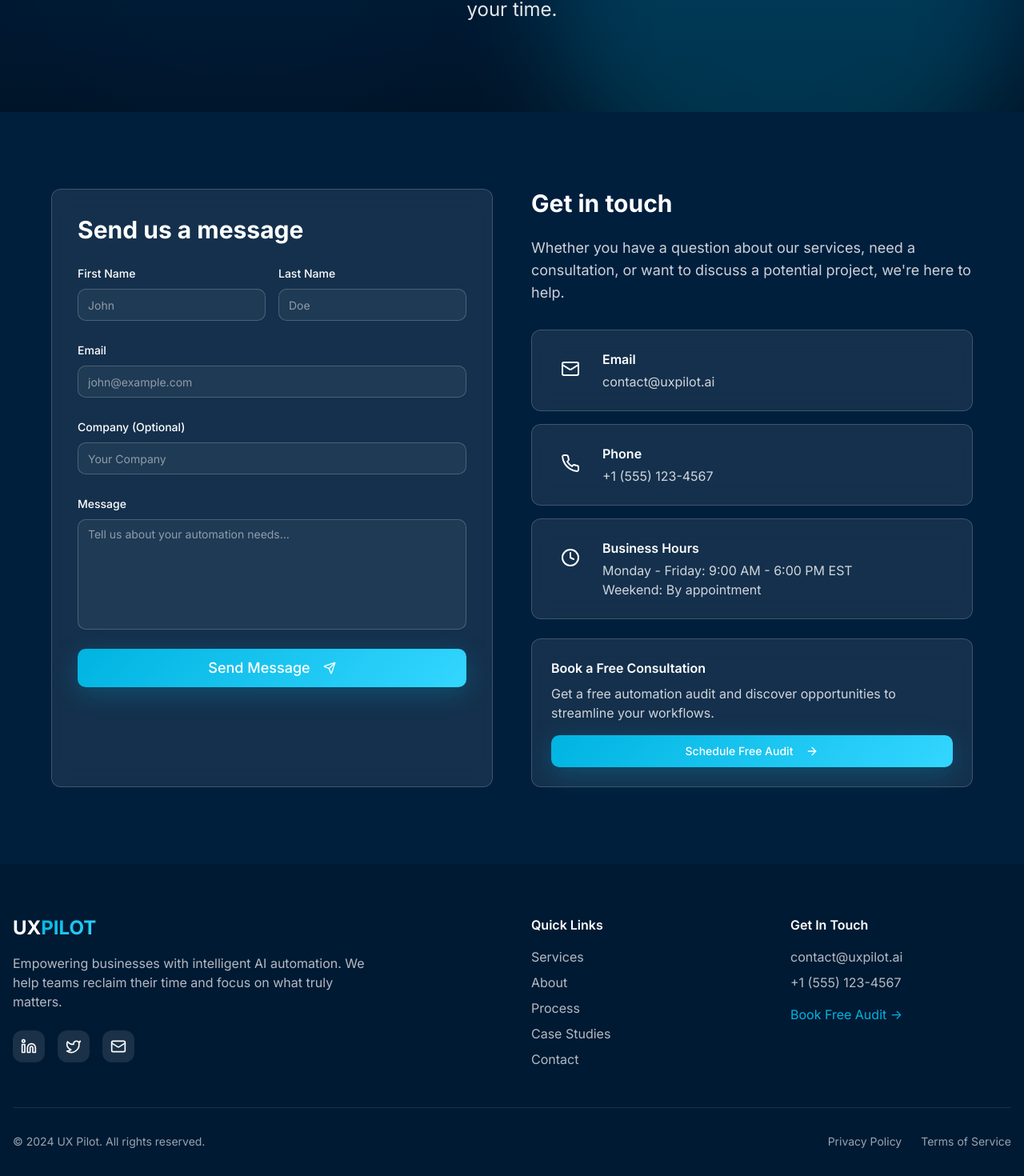
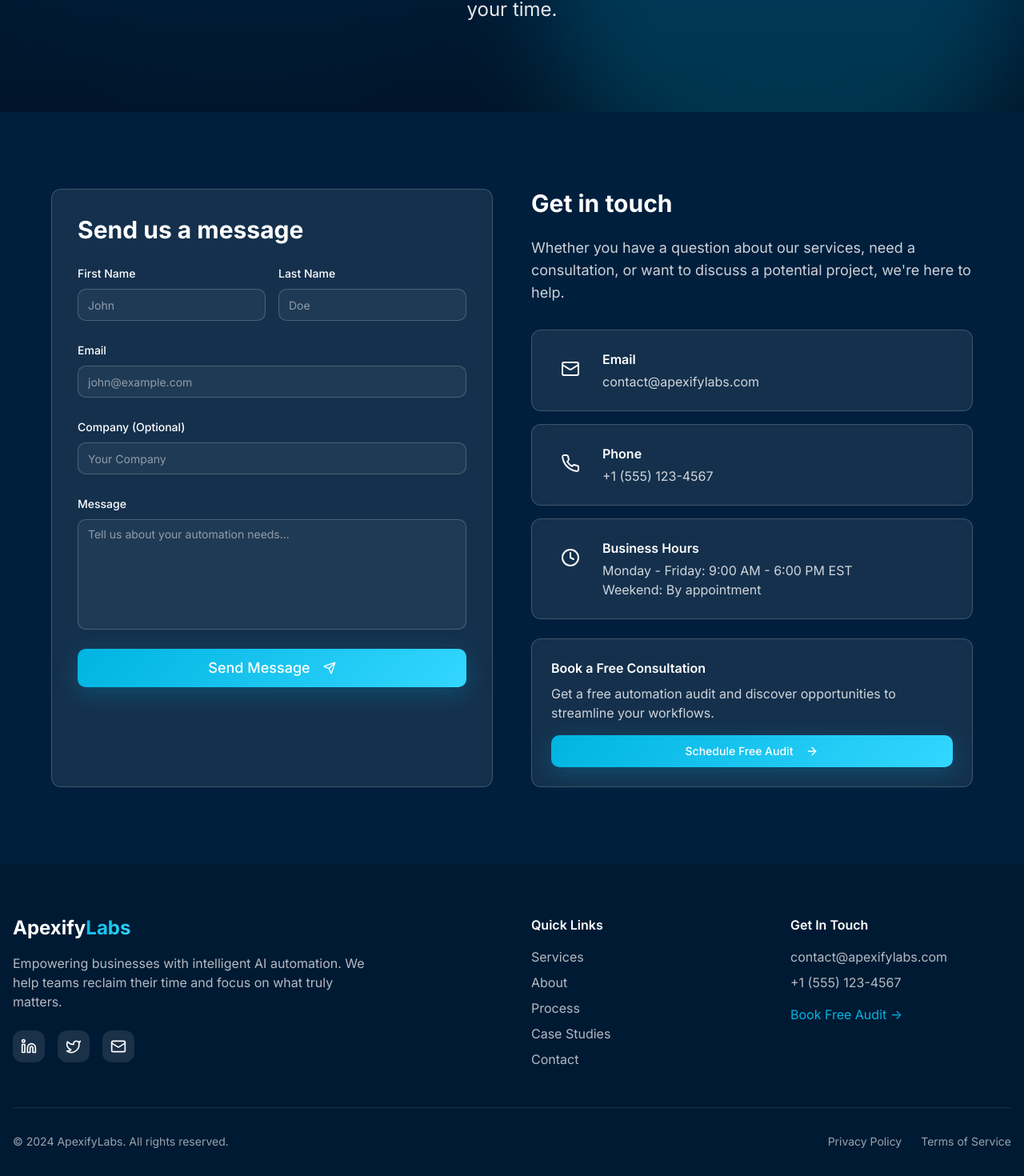
Before and after one commit to MI-PROPROGRAMMER/aiautomation-website, a React (Vite) app: page /contact in a window 1280 px wide. Shown: the part 332-1802 px from the top of the page at 80% size. Built offline with nearby package versions, Linux system fonts and the light colour scheme; the HTML template or start-up script is replaced by a standard one.

Commit message:
Updated the real name of the company

```diff
--- a/index.html
+++ b/index.html
@@ -3,11 +3,11 @@
   <head>
     <meta charset="UTF-8" />
     <meta name="viewport" content="width=device-width, initial-scale=1.0" />
-    <title>UX Pilot - AI Automation Agency</title>
+    <title>ApexifyLabs - Analyze. Automate. Apexify.</title>
     <meta name="description" content="Transform your business with custom AI automation solutions. Eliminate repetitive tasks and focus on strategic work." />
-    <meta name="author" content="UX Pilot" />
+    <meta name="author" content="ApexifyLabs" />
 
-    <meta property="og:title" content="UX Pilot - AI Automation Agency" />
+    <meta property="og:title" content="ApexifyLabs - AI Automation Agency" />
     <meta property="og:description" content="Reclaim your time with custom AI automation. Trusted by 50+ businesses worldwide." />
     <meta property="og:type" content="website" />
 
--- a/src/components/Footer.tsx
+++ b/src/components/Footer.tsx
@@ -8,7 +8,7 @@ export const Footer = () => {
           {/* Brand */}
           <div className="md:col-span-2">
             <div className="text-2xl font-bold mb-4">
-              UX<span className="text-gradient">PILOT</span>
+              Apexify<span className="text-gradient">Labs</span>
             </div>
             <p className="text-primary-foreground/70 mb-6 max-w-md">
               Empowering businesses with intelligent AI automation. We help teams reclaim their time and focus on what
@@ -72,7 +72,7 @@ export const Footer = () => {
           <div>
             <h4 className="font-semibold mb-4">Get In Touch</h4>
             <ul className="space-y-2 text-primary-foreground/70">
-              <li>contact@uxpilot.ai</li>
+              <li>contact@apexifylabs.com</li>
               <li>+1 (555) 123-4567</li>
               <li className="pt-2">
                 <a href="#" className="text-accent hover:underline">
@@ -85,7 +85,7 @@ export const Footer = () => {
 
         {/* Bottom Bar */}
         <div className="pt-8 border-t border-white/10 flex flex-col md:flex-row justify-between items-center gap-4">
-          <p className="text-primary-foreground/60 text-sm">© 2024 UX Pilot. All rights reserved.</p>
+          <p className="text-primary-foreground/60 text-sm">© 2024 ApexifyLabs. All rights reserved.</p>
           <div className="flex gap-6 text-sm text-primary-foreground/60">
             <a href="#" className="hover:text-accent transition-colors">
               Privacy Policy
--- a/src/components/Header.tsx
+++ b/src/components/Header.tsx
@@ -11,7 +11,7 @@ export const Header = () => {
         <div className="flex items-center justify-between h-20">
           {/* Logo */}
           <a href="/" className="text-2xl font-bold text-primary-foreground">
-            UX<span className="text-gradient">PILOT</span>
+            Apexify<span className="text-gradient">Labs</span>
           </a>
 
           {/* Desktop Navigation */}
--- a/src/pages/About.tsx
+++ b/src/pages/About.tsx
@@ -9,16 +9,16 @@ const About = () => {
   return (
     <>
       <Helmet>
-        <title>About Us - UX Pilot | AI Automation Agency</title>
+        <title>About Us - ApexifyLabs | AI Automation Agency</title>
         <meta
           name="description"
-          content="Learn about UX Pilot's journey from scripters to strategic partners, helping 50+ global clients reclaim their time through intelligent automation."
+          content="Learn about ApexifyLabs's journey from scripters to strategic partners, helping 50+ global clients reclaim their time through intelligent automation."
         />
         <meta
           name="keywords"
-          content="about UX Pilot, automation agency, business automation, AI solutions, company story"
+          content="about ApexifyLabs, automation agency, business automation, AI solutions, company story"
         />
-        <meta property="og:title" content="About Us - UX Pilot" />
+        <meta property="og:title" content="About Us - ApexifyLabs" />
         <meta
           property="og:description"
           content="Freeing businesses from the grind of repetitive work. For over four years, we've been helping teams reclaim their time."
--- a/src/pages/Contact.tsx
+++ b/src/pages/Contact.tsx
@@ -11,16 +11,16 @@ const Contact = () => {
   return (
     <>
       <Helmet>
-        <title>Contact Us - UX Pilot | Get In Touch</title>
+        <title>Contact Us - ApexifyLabs | Get In Touch</title>
         <meta
           name="description"
-          content="Get in touch with UX Pilot. Book a free consultation or reach out to discuss your automation needs. We're here to help transform your business."
+          content="Get in touch with ApexifyLabs. Book a free consultation or reach out to discuss your automation needs. We're here to help transform your business."
         />
         <meta
           name="keywords"
-          content="contact UX Pilot, automation consultation, business automation, get in touch"
+          content="contact ApexifyLabs, automation consultation, business automation, get in touch"
         />
-        <meta property="og:title" content="Contact Us - UX Pilot" />
+        <meta property="og:title" content="Contact Us - ApexifyLabs" />
         <meta
           property="og:description"
           content="Ready to automate your workflows? Get in touch with our team for a free consultation."
@@ -146,10 +146,10 @@ const Contact = () => {
                         <div>
                           <h3 className="font-semibold text-primary-foreground mb-1">Email</h3>
                           <a
-                            href="mailto:contact@uxpilot.ai"
+                            href="mailto:contact@apexifylabs.com"
                             className="text-accent hover:underline text-primary-foreground/80"
                           >
-                            contact@uxpilot.ai
+                            contact@apexifylabs.com
                           </a>
                         </div>
                       </div>
--- a/src/pages/Index.tsx
+++ b/src/pages/Index.tsx
@@ -18,7 +18,7 @@ const Index = () => {
   return (
     <>
       <Helmet>
-        <title>UX Pilot - AI Automation Agency | Reclaim Your Time</title>
+        <title>ApexifyLabs - AI Automation Agency | Reclaim Your Time</title>
         <meta
           name="description"
           content="Transform your business with custom AI automation. We help teams eliminate repetitive tasks and focus on strategic work. Book your free automation audit today."
@@ -27,7 +27,7 @@ const Index = () => {
           name="keywords"
           content="AI automation, business automation, workflow automation, custom automation, AI solutions"
         />
-        <meta property="og:title" content="UX Pilot - AI Automation Agency" />
+        <meta property="og:title" content="ApexifyLabs - AI Automation Agency" />
         <meta
           property="og:description"
           content="Reclaim your time with custom AI automation solutions. Trusted by 50+ businesses worldwide."
--- a/src/pages/Services.tsx
+++ b/src/pages/Services.tsx
@@ -15,7 +15,7 @@ const Services = () => {
   return (
     <>
       <Helmet>
-        <title>Our Services - AI Automation Solutions | UX Pilot</title>
+        <title>Our Services - AI Automation Solutions | ApexifyLabs</title>
         <meta
           name="description"
           content="Explore our comprehensive automation services: Sales & Marketing, Operations & Workflow, and Customer Support automation. Custom solutions tailored to your business needs."
@@ -24,7 +24,7 @@ const Services = () => {
           name="keywords"
           content="automation services, sales automation, marketing automation, workflow automation, customer support automation, AI solutions"
         />
-        <meta property="og:title" content="Our Services - UX Pilot" />
+        <meta property="og:title" content="Our Services - ApexifyLabs" />
         <meta
           property="og:description"
           content="Transform your business with our comprehensive automation services across sales, operations, and customer support."
```
Also changed, not shown: 1 other file (tests, documents, lock files or other folders).
